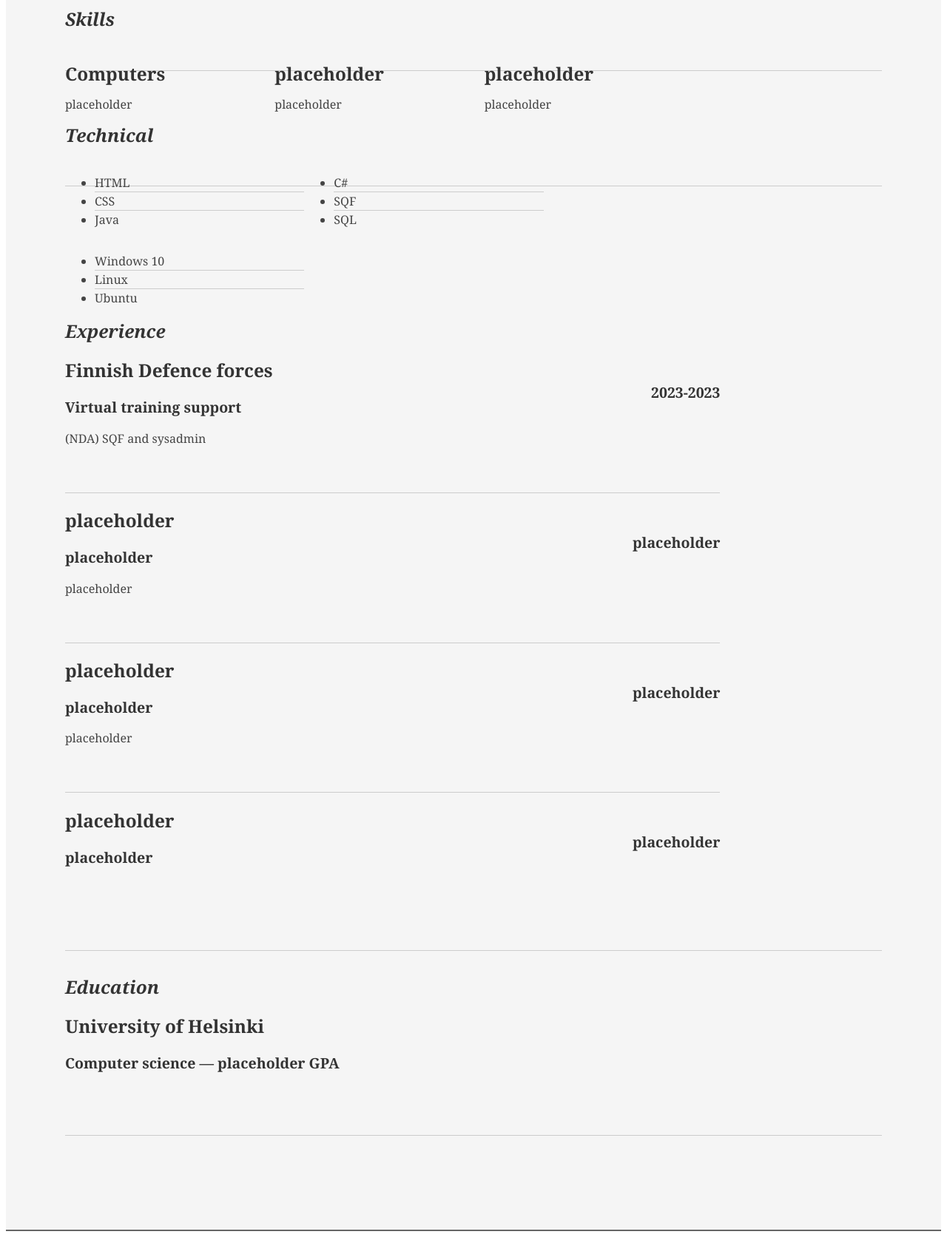
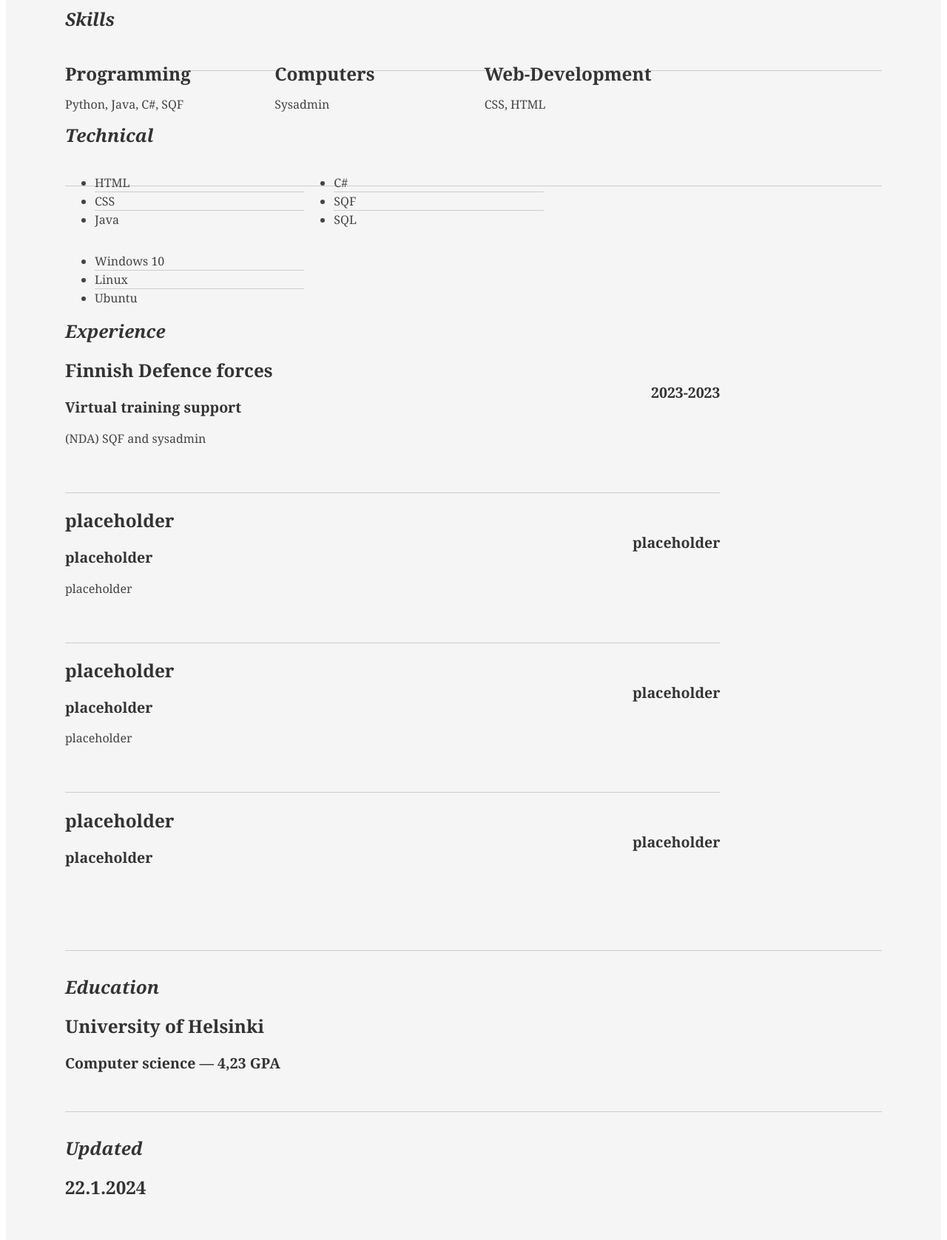
Before and after one commit to ville03/CV-, a plain HTML site: page resume.html in a window 1280 px wide. Shown: the part 520-2197 px from the top of the page at 74% size. Drawn offline with Linux system fonts and the light colour scheme; a small style sheet from the web is missing.

Commit message:
Update resume.html

```diff
--- a/resume.html
+++ b/resume.html
@@ -56,18 +56,18 @@
 						<div class="yui-u">
 
 								<div class="talent">
-									<h2>Computers</h2>
-									<p>placeholder</p>
+									<h2>Programming</h2>
+									<p>Python, Java, C#, SQF</p>
 								</div>
 
 								<div class="talent">
-									<h2>placeholder</h2>
-									<p>placeholder</p>
+									<h2>Computers</h2>
+									<p>Sysadmin</p>
 								</div>
 
 								<div class="talent">
-									<h2>placeholder</h2>
-									<p>placeholder</p>
+									<h2>Web-Development</h2>
+									<p>CSS, HTML</p>
 								</div>
 						</div>
 					</div><!--// .yui-gf -->
@@ -138,15 +138,24 @@
 					</div><!--// .yui-gf -->
 
 
-					<div class="yui-gf last">
+					<div class="yui-gf">
 						<div class="yui-u first">
 							<h2>Education</h2>
 						</div>
 						<div class="yui-u">
 							<h2>University of Helsinki</h2>
-							<h3>Computer science &mdash; <strong>placeholder GPA</strong> </h3>
+							<h3>Computer science &mdash; <strong>4,23 GPA</strong> </h3>
 						</div>
 					</div><!--// .yui-gf -->
+
+					<div class="yui-gf last">
+						<div class="yui-u first">
+							<h2>Updated</h2>
+						</div>
+						<div class="yui-u">
+							<h2>22.1.2024</h2>
+						</div>
+					</div>
 
 
 				</div><!--// .yui-b -->
```
